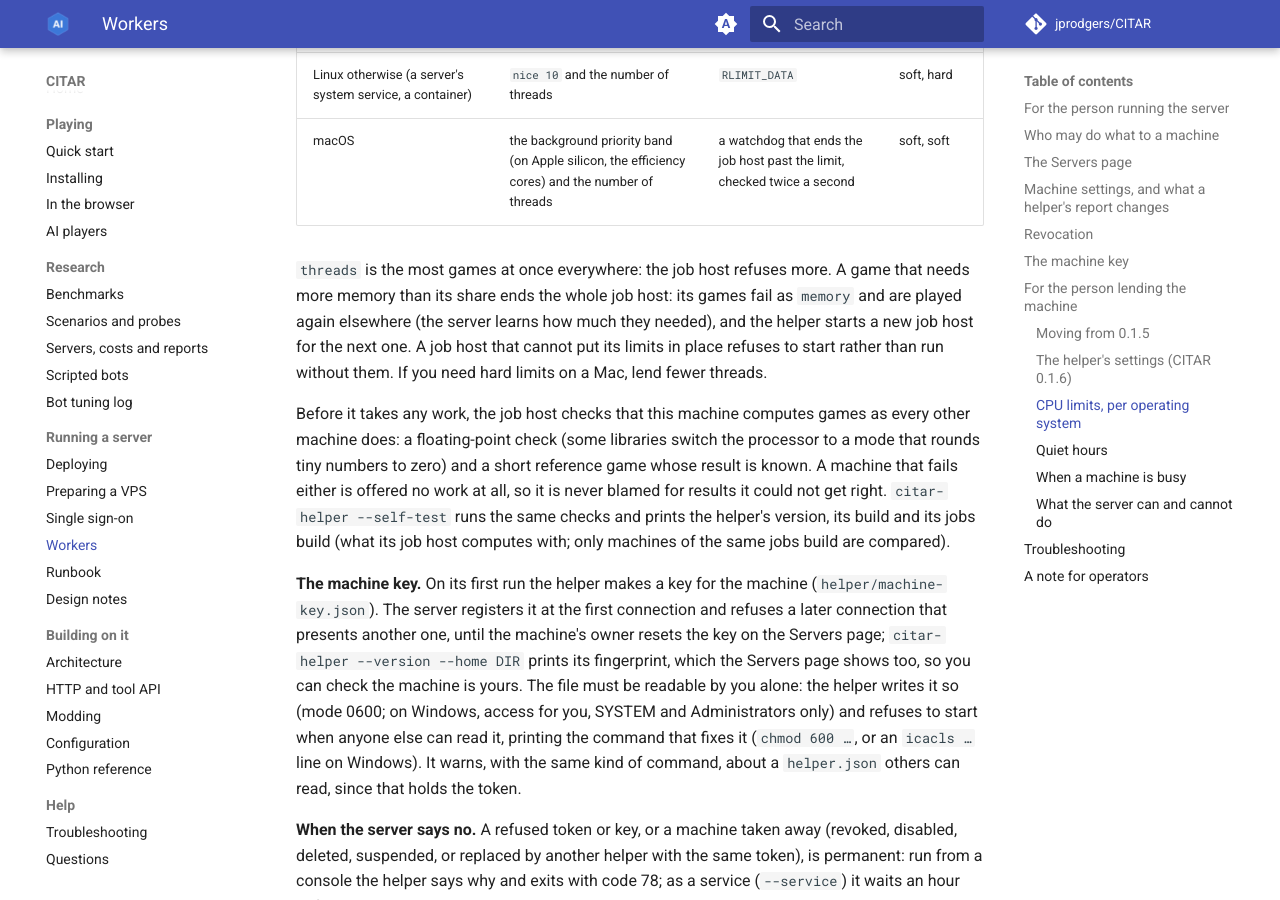
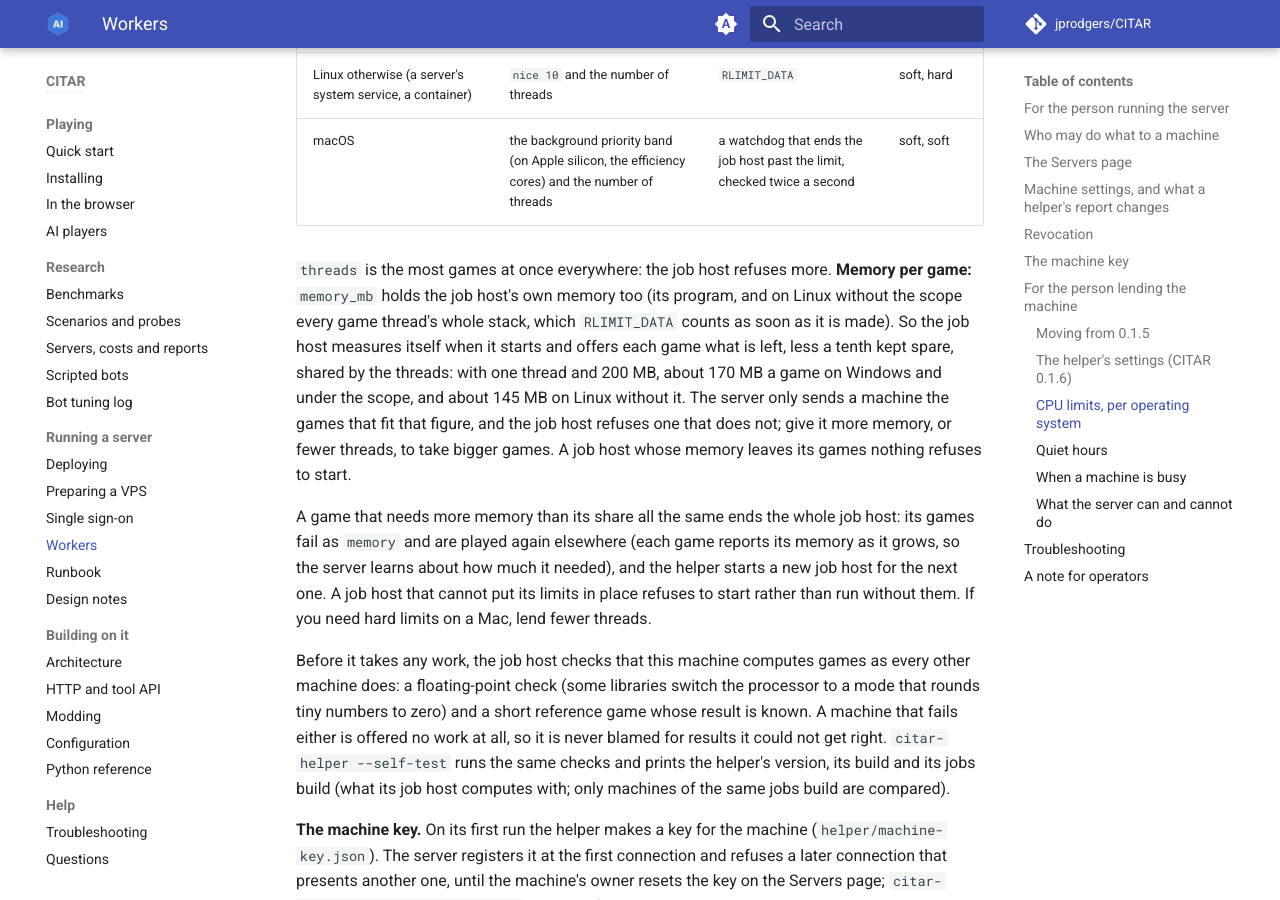
Before and after one commit to jprodgers/CITAR, an MkDocs documentation site: the page built from docs/server/WORKERS.md, in a window 1280 px wide and 900 px high, scrolled down 12054 px. Built offline with MkDocs 1.6.1 and Material for MkDocs 9.7.7, drawn with Linux system fonts in a browser that asks for light colours; comment, search, counter and statistics services are not loaded.

Commit message:
docs: memory per game, peaks as they grow, the OOM evidence (4-08 fix)
WORKERS.md says what a game may use of memory_mb once the job host's own
memory and its threads' stacks are counted, and that games report their
memory as it grows; ARCHITECTURE.md and the changelog line say the same.
The design's P4.3.6, P4.4.3 and P4.5.5 (and 4-09's memory gate) match
jobs to ready's memory_per_run_mb, never memory_mb / threads, raise a
memory failure's mem_mb to the reported peak (past the executor's figure
when there is none), and count the oom_kill evidence only beside a
SIGKILL of a scope's host. The wiki is regenerated.

Co-Authored-By: Claude Opus 5.5 <noreply@anthropic.com>

```diff
--- a/docs/server/WORKERS.md
+++ b/docs/server/WORKERS.md
@@ -352,11 +352,20 @@ helper reports which, and the server's machine dialog shows it:
 | Linux otherwise (a server's system service, a container) | `nice 10` and the number of threads | `RLIMIT_DATA` | soft, hard |
 | macOS | the background priority band (on Apple silicon, the efficiency cores) and the number of threads | a watchdog that ends the job host past the limit, checked twice a second | soft, soft |
 
-`threads` is the most games at once everywhere: the job host refuses more. A game that needs more
-memory than its share ends the whole job host: its games fail as `memory` and are played again
-elsewhere (the server learns how much they needed), and the helper starts a new job host for the
-next one. A job host that cannot put its limits in place refuses to start rather than run without
-them. If you need hard limits on a Mac, lend fewer threads.
+`threads` is the most games at once everywhere: the job host refuses more. **Memory per game:**
+`memory_mb` holds the job host's own memory too (its program, and on Linux without the scope
+every game thread's whole stack, which `RLIMIT_DATA` counts as soon as it is made). So the job
+host measures itself when it starts and offers each game what is left, less a tenth kept spare,
+shared by the threads: with one thread and 200 MB, about 170 MB a game on Windows and under the
+scope, and about 145 MB on Linux without it. The server only sends a machine the games that fit that figure, and the
+job host refuses one that does not; give it more memory, or fewer threads, to take bigger games. A
+job host whose memory leaves its games nothing refuses to start.
+
+A game that needs more memory than its share all the same ends the whole job host: its games fail
+as `memory` and are played again elsewhere (each game reports its memory as it grows, so the server
+learns about how much it needed), and the helper starts a new job host for the next one. A job host
+that cannot put its limits in place refuses to start rather than run without them. If you need
+hard limits on a Mac, lend fewer threads.
 
 Before it takes any work, the job host checks that this machine computes games as every other
 machine does: a floating-point check (some libraries switch the processor to a mode that rounds
```
Also changed, not shown: CHANGELOG.md (+4 -2 lines), design/phase4-helper.md (+6 -6 lines), docs/ARCHITECTURE.md (+6 -3 lines), wiki/Architecture.md (+6 -3 lines), wiki/Changelog.md (+4 -2 lines), wiki/Workers.md (+14 -5 lines).
